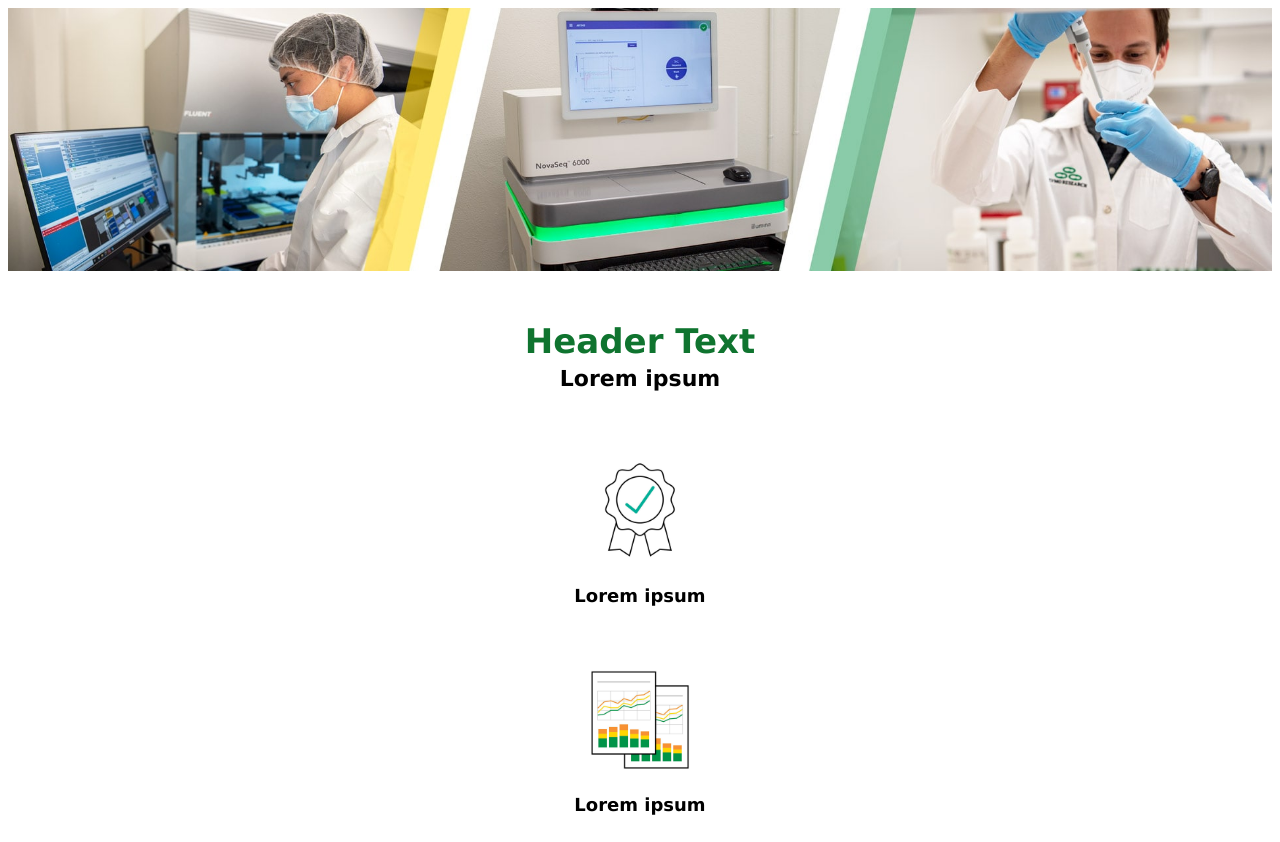
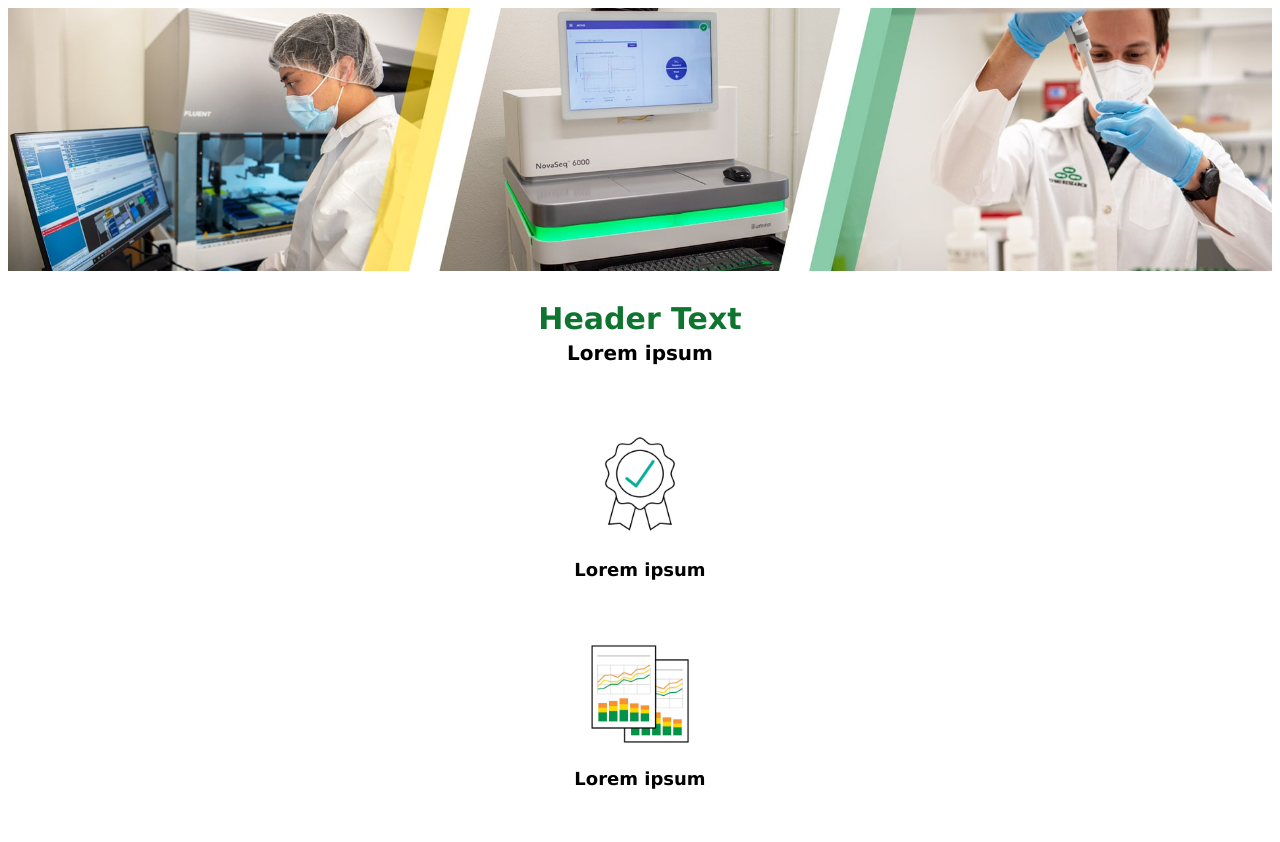
Before and after one commit to kathleenmerc/zymo-research-assignment, a plain HTML site: page index.html in a window 1280 px wide. Shown: the top 842 px of the page. Drawn offline with Linux system fonts and the light colour scheme.

Commit message:
docs: add comments to sections

```diff
--- a/style.css
+++ b/style.css
@@ -43,24 +43,26 @@
   }
 }
 
+/* Hero section title and subtitle */
 #hero-headers {
   text-align: center;
-  margin: 50px;
+  margin: 30px;
 }
 
 #hero-headers h1 {
   margin: 5px;
   color: rgb(15, 116, 47);
   font-weight: 900;
-  font-size: 34px;
+  font-size: 30px;
 }
 
 #hero-headers h4 {
   margin: 5px;
   font-weight: 600;
-  font-size: 22px;
+  font-size: 20px;
 }
 
+/* Hero section icons */
 #hero-icons {
   display: flex;
   flex-direction: column;
@@ -81,6 +83,7 @@
   width: 100px;
 }
 
+/* Hero section CTA button */
 .cta-button-wrapper {
   text-align: center;
 }
@@ -96,11 +99,13 @@
   border: none;
 }
 
+/* About section */
 #about {
   padding: 50px 30px;
   font-size: 16px;
 }
 
+/* About section title and subtitle */
 #about-headers {
   text-align: center;
 }
```
Also changed, not shown: index.html (+2 -0 lines).
